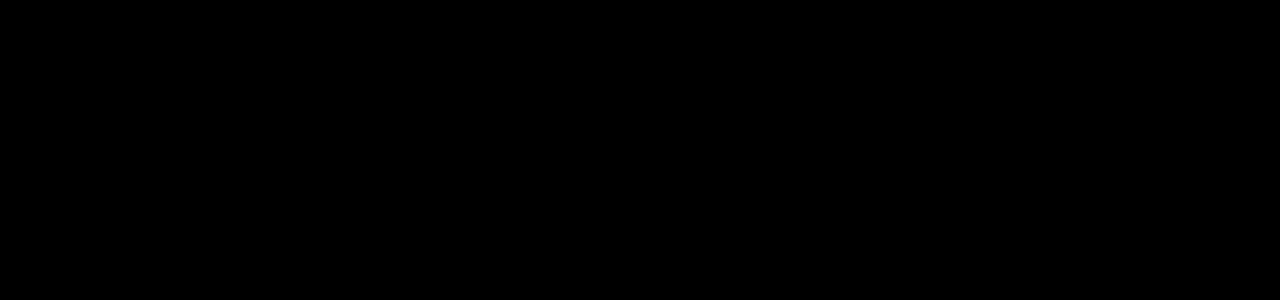
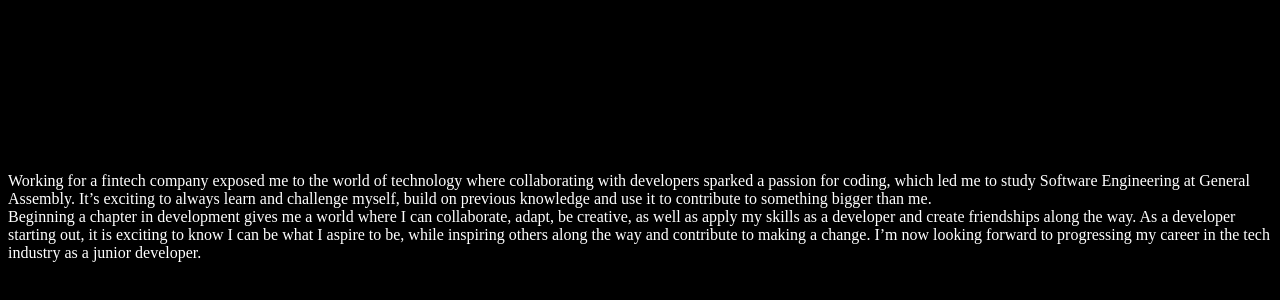
Before and after one commit to HamzaaMB/portfolio, a React (Create React App) app in the folder client/: page / in a window 1280 px wide. Shown: the part 916-1216 px from the top of the page. Built offline with nearby package versions, Linux system fonts and the light colour scheme.

Commit message:
content added to about me and made css changes

```diff
--- a/client/src/components/About.js
+++ b/client/src/components/About.js
@@ -12,7 +12,7 @@
       </div>
       <div className="aboutme">
         <h3 className="story-title"><span className="my">my</span>story</h3>
-        <p className="story-text"></p>
+        <p className="story-text">Working for a fintech company exposed me to the world of technology where collaborating with developers sparked a passion for coding, which led me to study Software Engineering at General Assembly. It’s exciting to always learn and challenge myself, build on previous knowledge and use it to contribute to something bigger than me. <br/> Beginning a chapter in development gives me a world where I can collaborate, adapt, be creative, as well as apply my skills as a developer and create friendships along the way. As a developer starting out, it is exciting to know I can be what I aspire to be, while inspiring others along the way and contribute to making a change. I’m now looking forward to progressing my career in the tech industry as a junior developer.</p>
       </div>
     </>
   )
--- a/client/src/styles/main.scss
+++ b/client/src/styles/main.scss
@@ -76,3 +76,14 @@
 }
 
 /* ABOUT ME */
+
+.skills, .about-me {
+  width: 50%;
+  height: 40vh;
+}
+
+
+
+.story-text {
+  color: white;
+}
```
